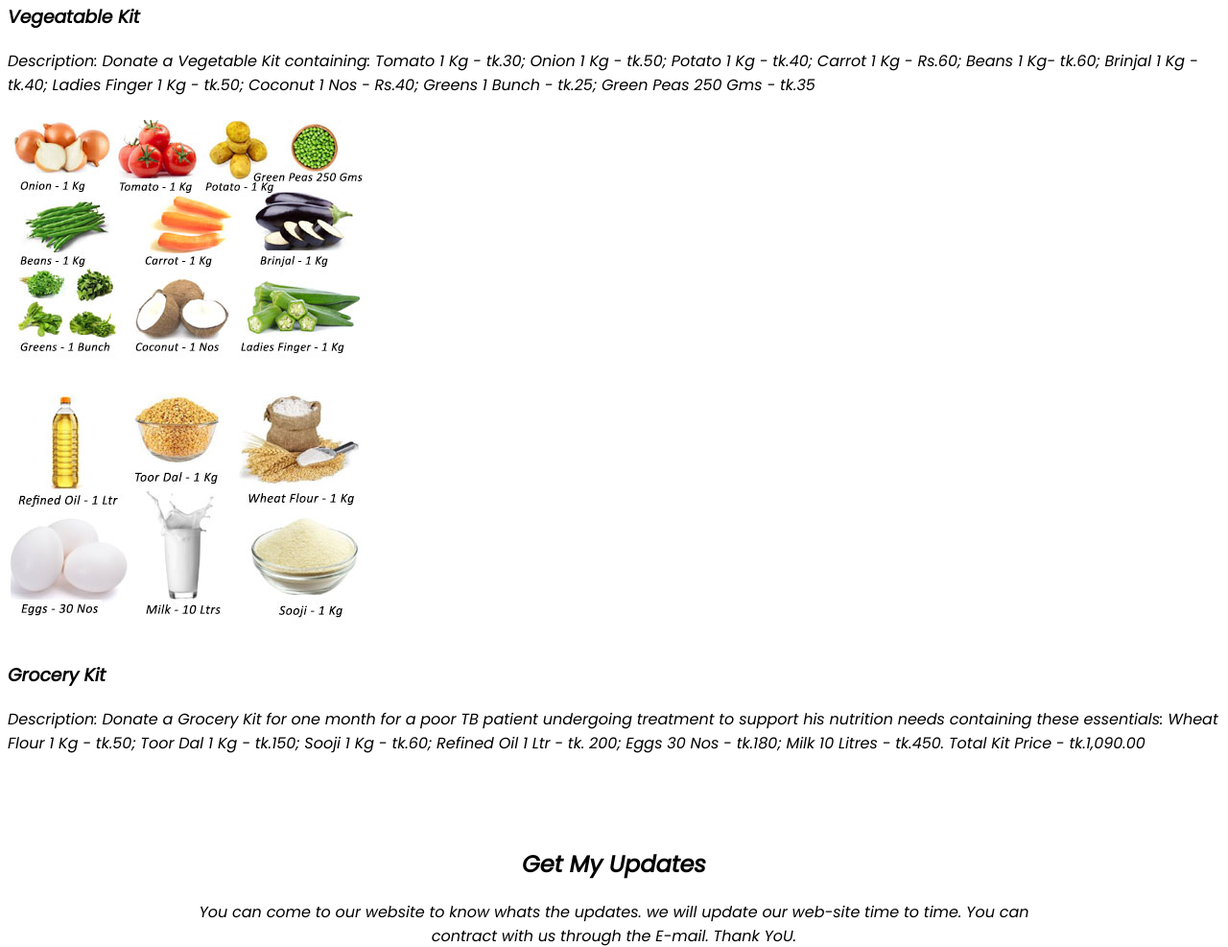
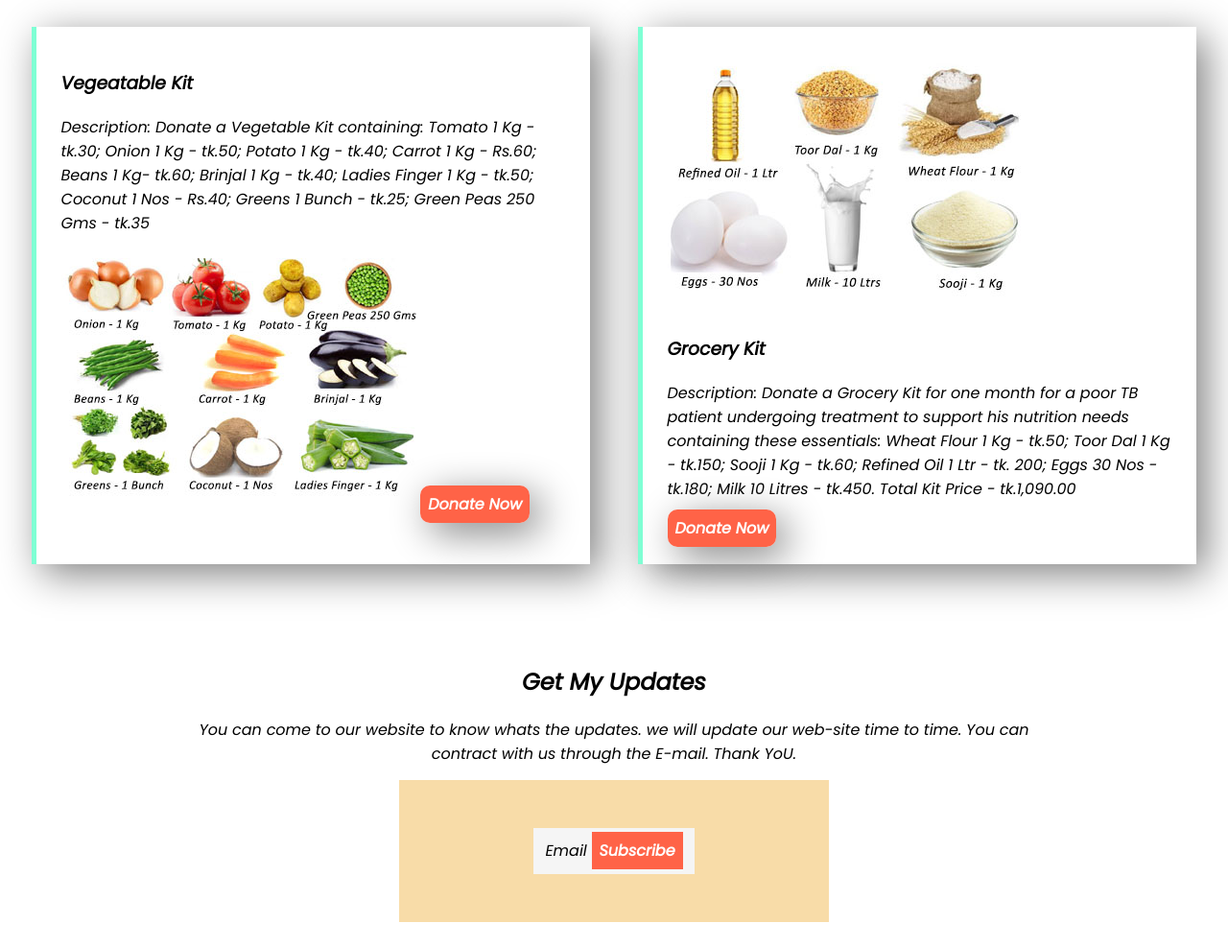
Before and after one commit to AhFahim01/donate-today-main, a plain HTML site: page donate-today-main/index.html in a window 1280 px wide. Shown: the part 1669-2656 px from the top of the page at 96% size. Drawn offline with Linux system fonts and the light colour scheme.

Commit message:
added all

```diff
--- a/donate-today-main/index.html
+++ b/donate-today-main/index.html
@@ -21,7 +21,7 @@
             <h1>Let's Help Those Who Are</h1>
             <h1>More In Need</h1>
             <p class="text-c">We have to help those people who are poor and helpless. Now a days food affect our country-area seriously.Many people are affected by flood seriously. As a man we have to help our people seriously. They need us to survive.</p>
-            <a  class="donate-now" target="_blank" href="https://www.donate.com/">Donate Now</a>
+            <a  class="donate-now" target="_blank" href="https://www.notion.so/Donate-Today-25a8860b2e924b79a297c86736e17859">Donate Now</a>
         </div>
 
     </div>
@@ -38,7 +38,7 @@
 
             </div>
            <input type="number" name=" " id="">
-            <a  class="donate-now" target="_blank" href="https://www.donate.com/">Donate Now</a>
+            <a  class="donate-now" target="_blank" href="https://www.notion.so/Donate-Today-25a8860b2e924b79a297c86736e17859">Donate Now</a>
 
         </div>
 
@@ -48,6 +48,7 @@
         <div class="center-trd">
              <h2>Our Donate Plan</h2>
             <p>First we will arrange transport to go to the afficded areas. We will arrange food for the affected family. we will help them to recover their shelter. and we will give them some educational items.</p>
+
         </div>
 
         <section class="flexiable-container">
@@ -89,17 +90,27 @@
         </section>
         <h3 class="donation-heading">DONATION KITS</i></h3>
 
-        <section>
-            <div>
-                <h3>Vegeatable Kit</h3>
-                <p>Description: Donate a Vegetable Kit containing: Tomato 1 Kg - tk.30; Onion 1 Kg - tk.50; Potato 1 Kg - tk.40; Carrot 1 Kg - Rs.60; Beans 1 Kg- tk.60; Brinjal 1 Kg - tk.40; Ladies Finger 1 Kg - tk.50; Coconut 1 Nos - Rs.40; Greens 1 Bunch - tk.25; Green Peas 250 Gms - tk.35</p>
+        <section class="flexiable-container">
+
+            <div class="half-width">
+
+                <div>
+                    <h3>Vegeatable Kit</h3>
+                    <p>Description: Donate a Vegetable Kit containing: Tomato 1 Kg - tk.30; Onion 1 Kg - tk.50; Potato 1 Kg - tk.40; Carrot 1 Kg - Rs.60; Beans 1 Kg- tk.60; Brinjal 1 Kg - tk.40; Ladies Finger 1 Kg - tk.50; Coconut 1 Nos - Rs.40; Greens 1 Bunch - tk.25; Green Peas 250 Gms - tk.35</p>
+
+
                 <div>
                     <img src="donate-kit-0343736.jpg" alt="">
+
+                    <a  class="donate-now" target="_blank" href="https://www.notion.so/Donate-Today-25a8860b2e924b79a297c86736e17859">Donate Now</a>
                 </div>
 
             </div>
+        </div>
 
-            <div>
+
+
+            <div class="half-width">
 
                 <div>
                     <img src="donate-kit-0148976.jpg" alt="">
@@ -109,6 +120,8 @@
                     <h3>Grocery Kit </h3>
                     <p>Description: Donate a Grocery Kit for one month for a poor TB patient undergoing treatment to support his nutrition needs containing these essentials: Wheat Flour 1 Kg - tk.50; Toor Dal 1 Kg - tk.150; Sooji 1 Kg - tk.60; Refined Oil 1 Ltr - tk. 200; Eggs 30 Nos - tk.180; Milk 10 Litres - tk.450.
                         Total Kit Price - tk.1,090.00</p>
+
+                        <a  class="donate-now" target="_blank" href="https://www.notion.so/Donate-Today-25a8860b2e924b79a297c86736e17859">Donate Now</a>
                 </div>
 
             </div>
--- a/donate-today-main/style.css
+++ b/donate-today-main/style.css
@@ -25,6 +25,8 @@ font-family: 'Poppins', sans-serif;
     font-weight:700 ;
     padding: 8px 8px;
     border-radius: 10px;
+    box-shadow:10px 10px 40px gray;
+
 
 }
 .center-second{
@@ -121,3 +123,10 @@ font-family: 'Poppins', sans-serif;
     text-decoration: underline orangered;
     color:orangered ;
 }
+.half-width{
+    width: 50%;
+    border-left: 5px solid aquamarine;
+    box-shadow:10px 10px 40px gray;
+    padding: 2%;
+    margin: 2%;
+}
```
